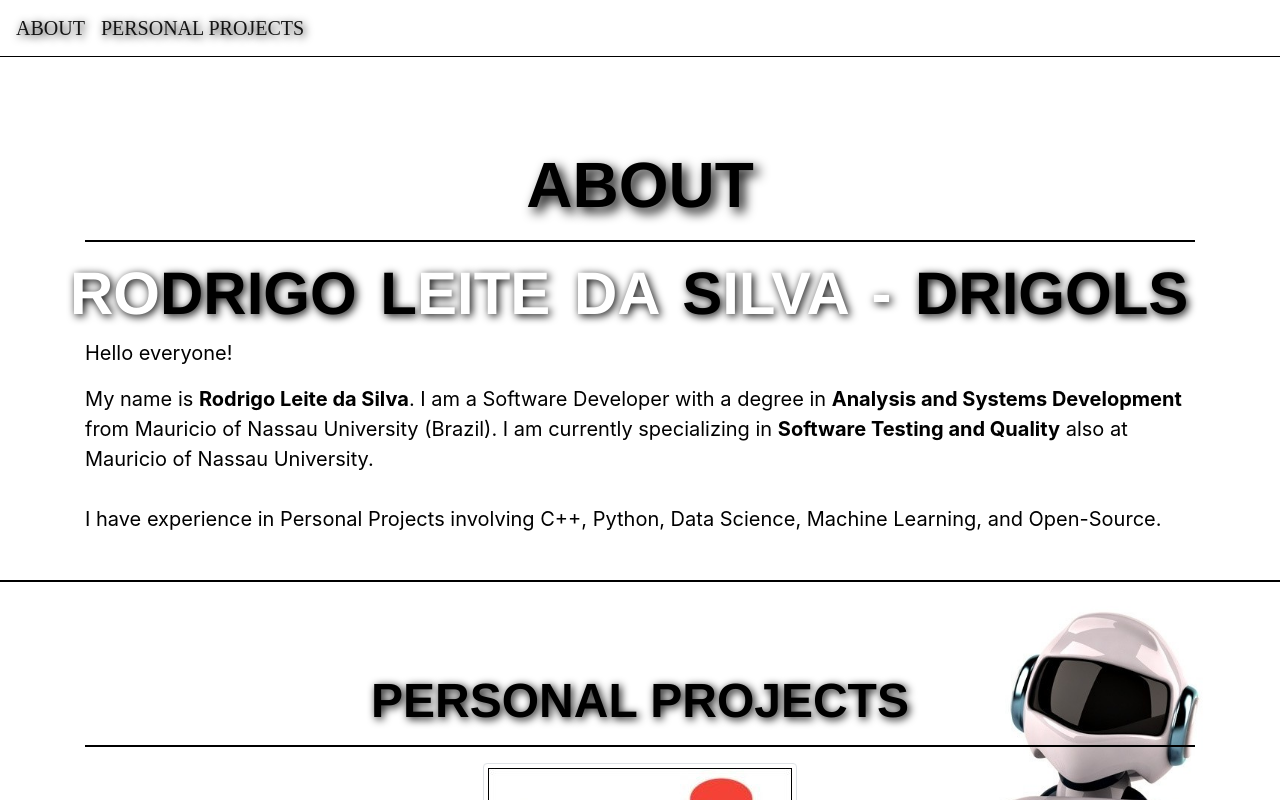
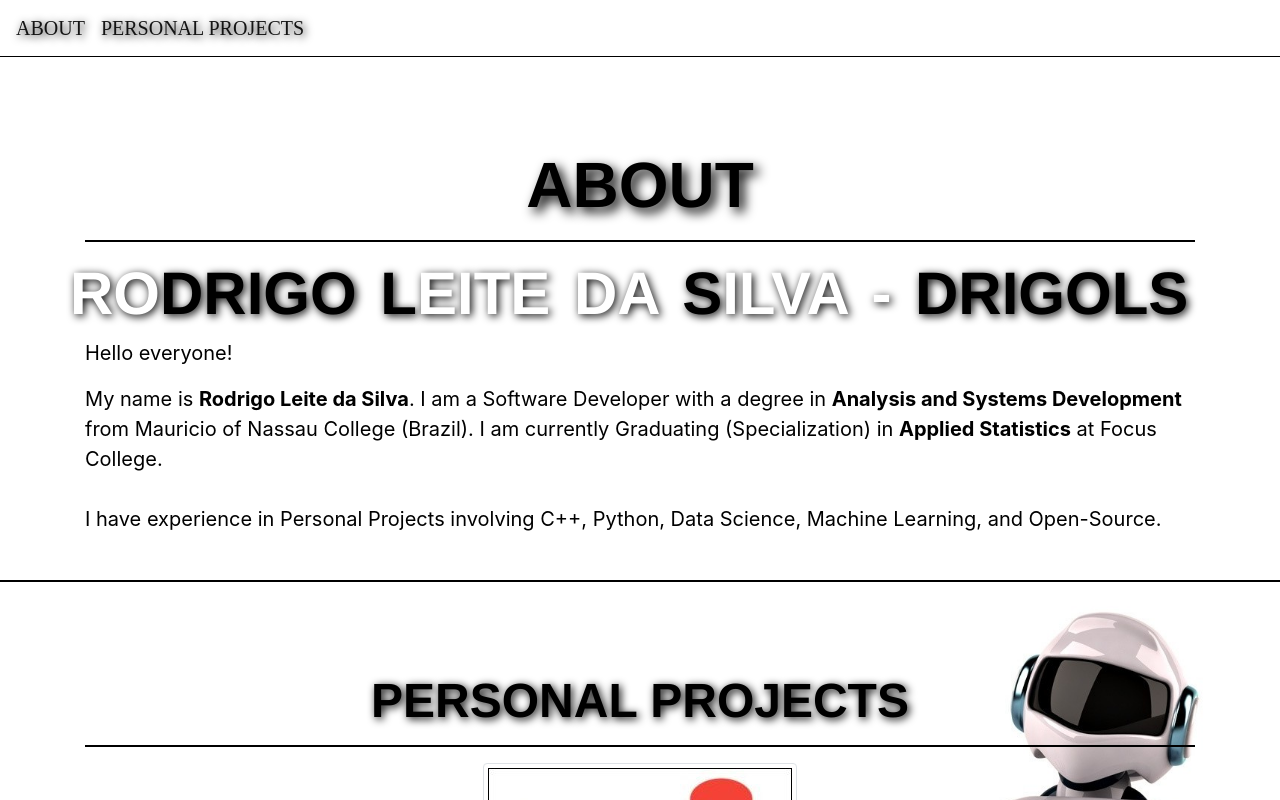
Before and after one commit to rodrigols89/rodrigols89.github.io, a React (Create React App) app: page / in a window 1280 px wide. Shown: the top 800 px of the page. Built offline with nearby package versions, Linux system fonts and the light colour scheme.

Commit message:
docs(About) Update About

```diff
--- a/src/components/About/About.jsx
+++ b/src/components/About/About.jsx
@@ -23,7 +23,7 @@ const About = () => {
                 Hello everyone!
 						</p>
 						<p>
-                My name is <strong>Rodrigo Leite da Silva</strong>. I am a Software Developer with a degree in <strong>Analysis and Systems Development</strong> from Mauricio of Nassau University (Brazil). I am currently specializing in <strong>Software Testing and Quality</strong> also at Mauricio of Nassau University.
+                My name is <strong>Rodrigo Leite da Silva</strong>. I am a Software Developer with a degree in <strong>Analysis and Systems Development</strong> from Mauricio of Nassau College (Brazil). I am currently Graduating (Specialization) in <strong>Applied Statistics</strong> at Focus College.
                 <br/>
                 <br/>
                 I have experience in Personal Projects involving C++, Python, Data Science, Machine Learning, and Open-Source.
```
